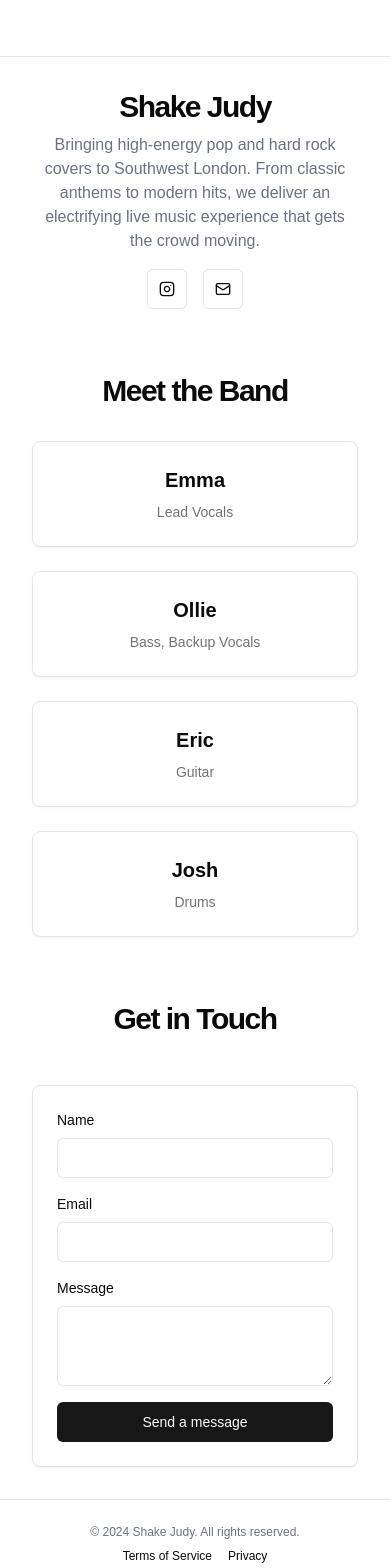
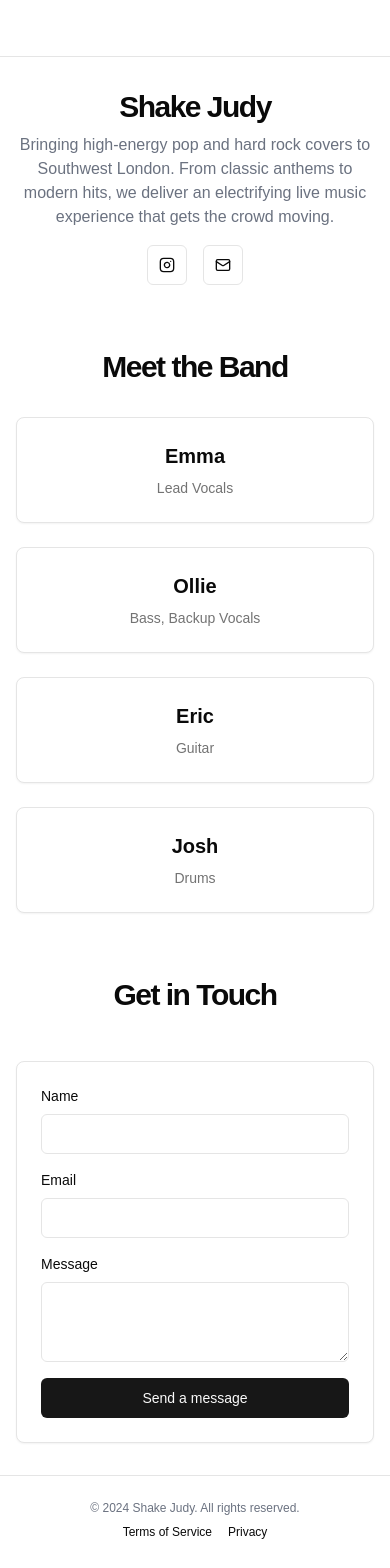
Before and after one commit to EricSavoie119/shakejudy, a Next.js app: page / in a window 390 px wide. Shown: the top 1568 px of the page. Built offline with nearby package versions, Linux system fonts and the light colour scheme; no server answers.

Commit message:
cneter content

```diff
--- a/app/page.tsx
+++ b/app/page.tsx
@@ -25,9 +25,9 @@ export default function Page() {
         </div>
       </header>
 
-      <main className="container px-4 md:px-6">
+      <main className="px-4 md:px-6">
         <section id="about" className="py-8 md:py-12">
-          <div className="container px-4 md:px-6">
+          <div className="container">
             <div className="flex flex-col items-center justify-center space-y-4 text-center">
               <div className="space-y-2">
                 <h1 className="text-3xl font-bold tracking-tighter sm:text-4xl md:text-5xl lg:text-6xl/none">
@@ -60,7 +60,7 @@ export default function Page() {
         </section>
 
         <section id="band" className="py-8 md:py-12">
-          <div className="container px-4 md:px-6">
+          <div className="container">
             <h2 className="text-3xl font-bold tracking-tighter sm:text-4xl md:text-5xl mb-8 text-center">
               Meet the Band
             </h2>
@@ -69,7 +69,7 @@ export default function Page() {
         </section>
 
         <section id="contact" className="py-8 md:py-12">
-          <div className="container px-4 md:px-6">
+          <div className="container">
             <div className="mx-auto max-w-2xl">
               <h2 className="text-3xl font-bold tracking-tighter sm:text-4xl md:text-5xl mb-12 text-center">
                 Get in Touch
```
